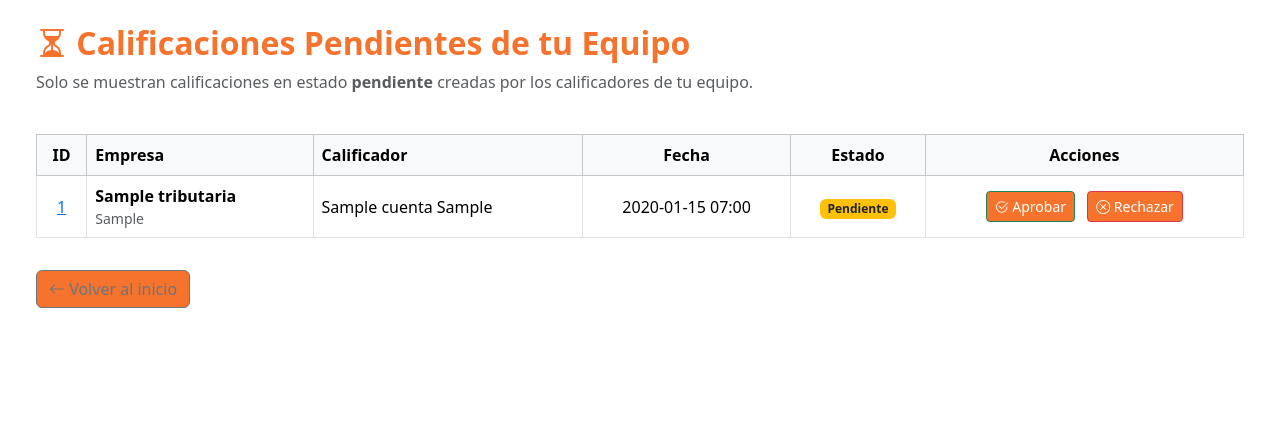
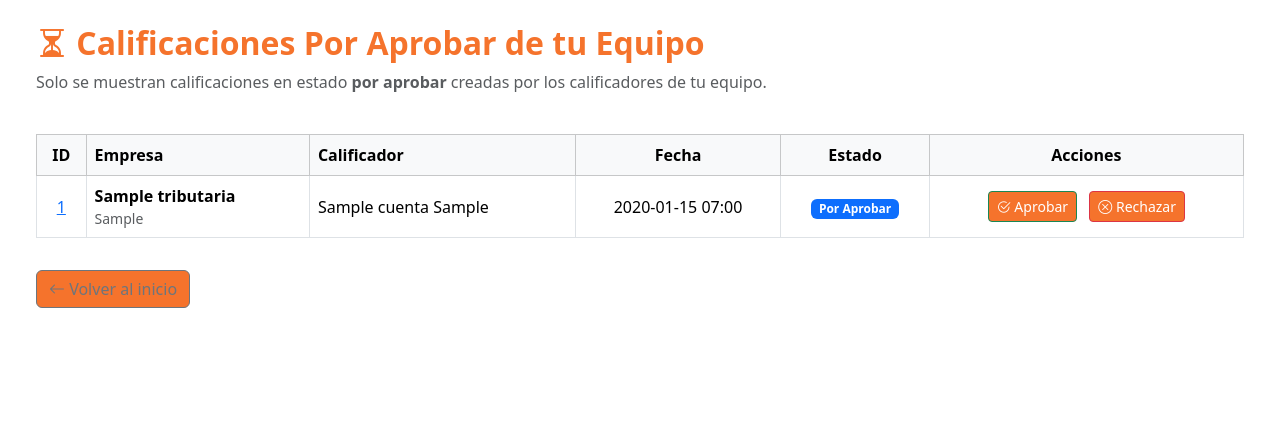
Before and after one commit to javierpepito/Proyecto_Nuam, a Django app: template Contenedor_Calificaciones/templates/Contenedor_Calificaciones/jefe_tributario/calificaciones_pendientes_jefe.html in a window 1280 px wide. Shown: the part 93-529 px from the top of the page. Run offline with Django 4.2, Linux system fonts and the light colour scheme; the template is opened without the code that fills it: values that come from a table or form of the project are taken from there, others are empty; tables that the repository leaves empty hold one stand-in row (values such as "Sample post").

Commit message:
feat:(Se arreglo que tomaba pendiente en ves de por arpobar)

```diff
--- a/Contenedor_Calificaciones/templates/Contenedor_Calificaciones/base_jefe.html
+++ b/Contenedor_Calificaciones/templates/Contenedor_Calificaciones/base_jefe.html
@@ -11,7 +11,7 @@
 
                 {% if request.session.cuenta_id %}
                     <a class="btn btn-outline-light mx-2" href="#">Ver Todas las Calificaciones</a>
-                    <a class="btn btn-outline-light mx-2" href="{% url 'calificaciones_pendientes_jefe' %}">Calificaciones Pendientes</a>
+                    <a class="btn btn-outline-light mx-2" href="{% url 'calificaciones_pendientes_jefe' %}">Calificaciones Por Aprobar</a>
                     <a class="btn btn-outline-light mx-2" href="{% url 'logout' %}">Cerrar Sesión</a>
                 {% else %}
                     <a class="btn btn-outline-light mx-2" href="{% url 'identificacion' %}">Identificación</a>
--- a/Contenedor_Calificaciones/templates/Contenedor_Calificaciones/jefe_tributario/calificaciones_pendientes_jefe.html
+++ b/Contenedor_Calificaciones/templates/Contenedor_Calificaciones/jefe_tributario/calificaciones_pendientes_jefe.html
@@ -1,7 +1,7 @@
 {% extends 'Contenedor_Calificaciones/base_jefe.html' %}
 {% load static %}
 
-{% block title %}Calificaciones Pendientes - Jefe{% endblock %}
+{% block title %}Calificaciones Por Aprobar - Jefe{% endblock %}
 
 {% block content %}
 <section class="seccion d-flex flex-column justify-content-start align-items-center p-4">
@@ -9,9 +9,9 @@
     <div class="row mb-4">
       <div class="col-12">
         <h2 class="fw-bold" style="color:#f5732c;">
-          <i class="bi bi-hourglass-split"></i> Calificaciones Pendientes de tu Equipo
+          <i class="bi bi-hourglass-split"></i> Calificaciones Por Aprobar de tu Equipo
         </h2>
-        <p class="text-muted">Solo se muestran calificaciones en estado <strong>pendiente</strong> creadas por los calificadores de tu equipo.</p>
+        <p class="text-muted">Solo se muestran calificaciones en estado <strong>por aprobar</strong> creadas por los calificadores de tu equipo.</p>
       </div>
     </div>
 
@@ -55,7 +55,7 @@
                 {% endif %}
               </td>
               <td class="text-center">{{ c.fecha_calculo|date:'Y-m-d H:i' }}</td>
-              <td class="text-center"><span class="badge bg-warning text-dark">Pendiente</span></td>
+              <td class="text-center"><span class="badge bg-primary">Por Aprobar</span></td>
               <td class="text-center">
                 <button class="btn btn-success btn-sm mx-1" data-bs-toggle="modal" data-bs-target="#aprobarModal-{{ c.calificacion_id }}">
                   <i class="bi bi-check2-circle"></i> Aprobar
@@ -122,8 +122,8 @@
     {% else %}
       <div class="alert alert-info text-center" role="alert">
         <i class="bi bi-info-circle fs-1 d-block mb-3"></i>
-        <h4>No hay calificaciones pendientes</h4>
-        <p>Los calificadores de tu equipo no tienen calificaciones en estado pendiente.</p>
+        <h4>No hay calificaciones por aprobar</h4>
+        <p>Los calificadores de tu equipo no tienen calificaciones en estado por aprobar.</p>
       </div>
     {% endif %}
 
```
Also changed, not shown: Contenedor_Calificaciones/templates/Contenedor_Calificaciones/jefe_tributario/calificacion_detalle_jefe.html (+5 -5 lines), Contenedor_Calificaciones/views.py (+11 -11 lines).
